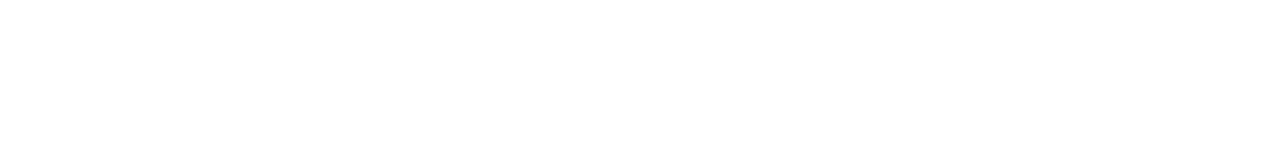
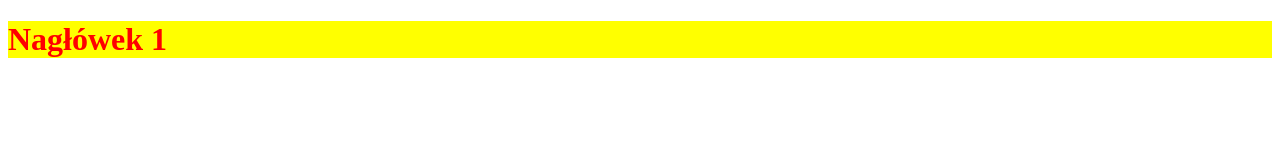
Before and after one commit to karol509x/jquery, a plain HTML site: page index.html in a window 1280 px wide. Drawn offline with nearby package versions, Linux system fonts and the light colour scheme.

Commit message:
roznice-pomiedzy-js-jquery

```diff
--- a/index.html
+++ b/index.html
@@ -6,7 +6,7 @@
 </head>
 <body>
 
-
+    <h1 id="first">Nagłówek 1</h1>
 
     <script type="text/javascript" src="https://cdnjs.cloudflare.com/ajax/libs/jquery/3.2.1/jquery.min.js"></script>
     <script src="js/1-document-ready.js"></script>
--- a/js/1-document-ready.js
+++ b/js/1-document-ready.js
@@ -1,5 +1,14 @@
 'use strict';
 
 $(function(){
-    alert('działa');
+    // czysty js
+    document.getElementById('first').style.color = 'red';
+
+    // to samo w jquery
+    $('#first').css(
+        {
+            color: 'red',
+            background: 'yellow'
+        }
+    );
 });
```
